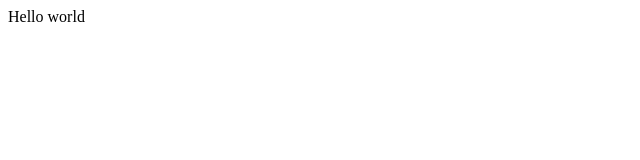
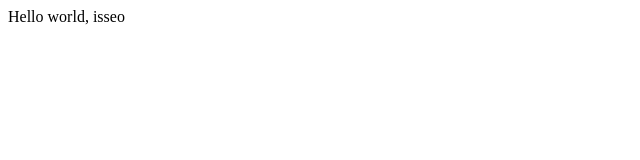
Before and after one commit to Insung-Seo/opentutorials-isseo, a plain HTML site: page index.html in a window 1280 px wide. Shown: the full height of the page, 0-640 px from the left. Drawn offline with Linux system fonts and the light colour scheme.

Commit message:
change index.html

```diff
--- a/index.html
+++ b/index.html
@@ -19,6 +19,6 @@
     </head>
 
     <body>
-        Hello world
+        Hello world, isseo
     </body>
 </html>
```
